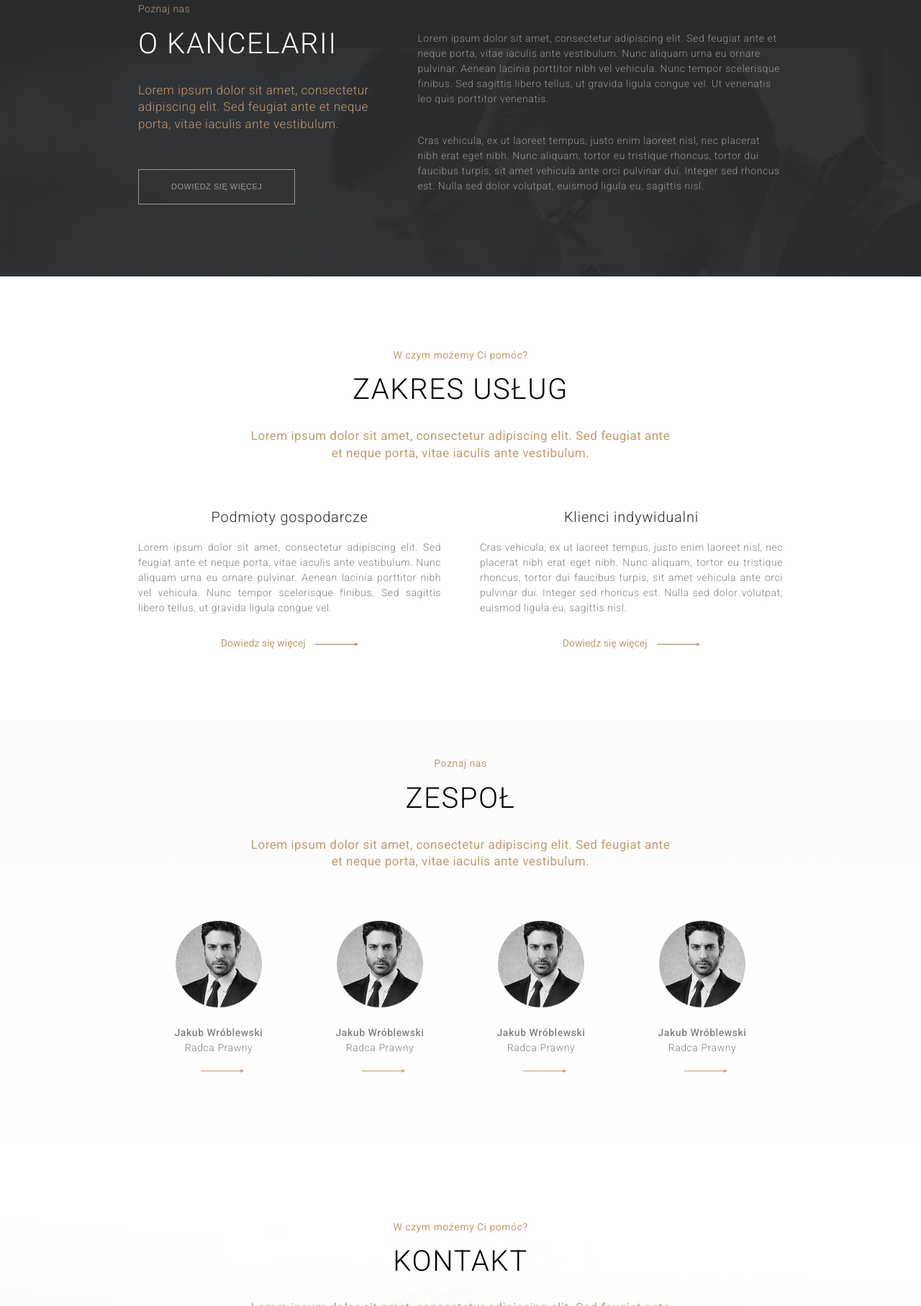
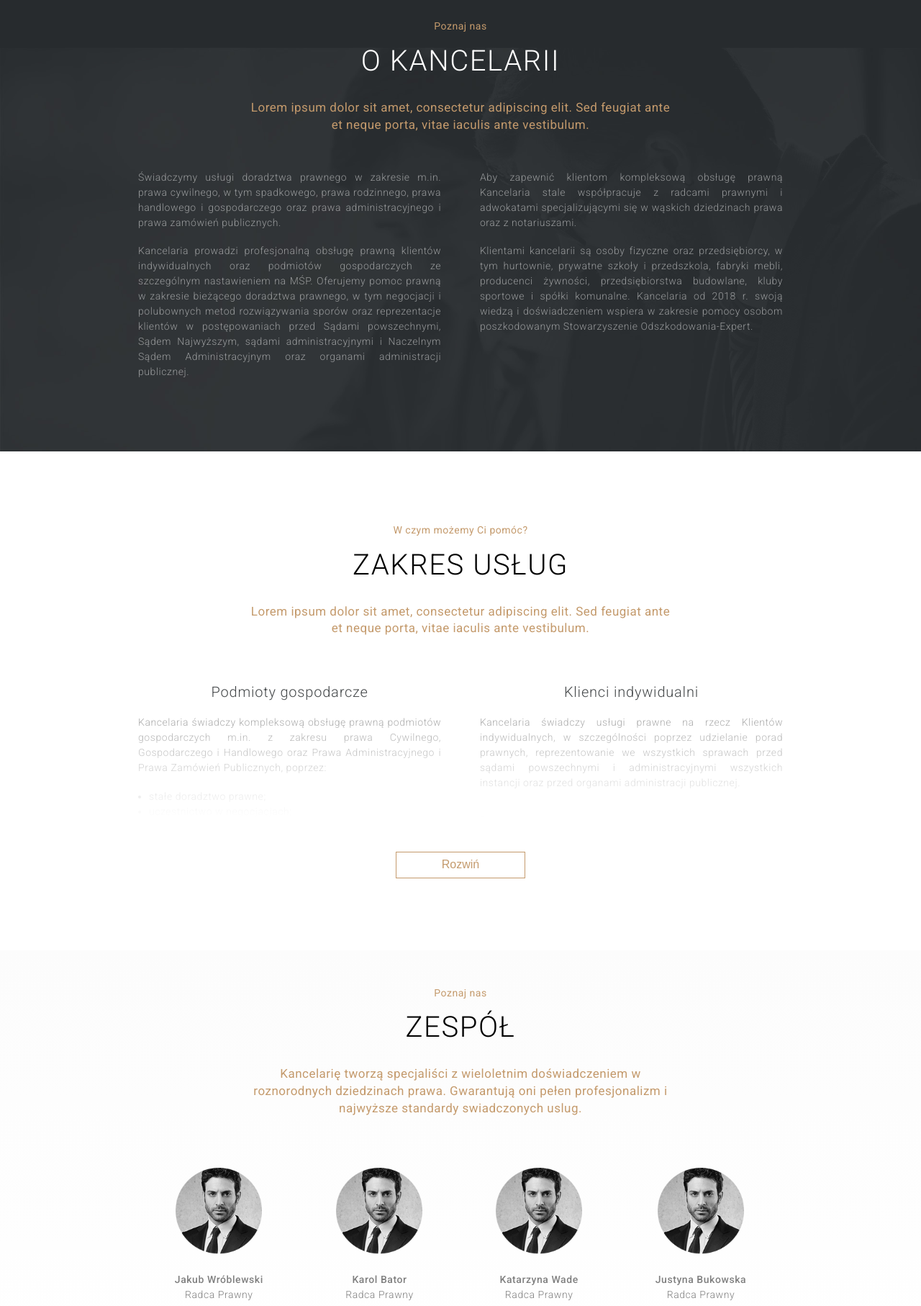
Before and after one commit to MikeyGP/w1, a plain HTML site: page index.html in a window 1280 px wide. Shown: the part 986-2800 px from the top of the page at 72% size. Drawn offline with nearby package versions, Linux system fonts and the light colour scheme.

Commit message:
Add files via upload

```diff
--- a/index.html
+++ b/index.html
@@ -24,10 +24,10 @@
               <nav class="overlay-menu">
                   <ul>
                       <li><a href="index.html">S. glowna</a></li>
-                      <li><a href="#about">O kancelarii</a></li>
-                      <li><a href="#services">Zakres usług</a></li>
-                      <li><a href="#team">Zespoł</a></li>
-                      <li><a href="#contact">Kontakt</a></li>
+                      <li><a href="#okancelarii">O kancelarii</a></li>
+                      <li><a href="#oferta">Zakres usług</a></li>
+                      <li><a href="#zespol">Zespoł</a></li>
+                      <li><a href="#kontakt">Kontakt</a></li>
                   </ul>
               </nav>
           </div>
@@ -42,65 +42,129 @@
       </header>
       <section class="top">
           <div class="ctnr">
-              <div class="slider">
+              <div class="slideshow">
                   <div class="slide">
                       <p>Zakres usług</p>
                       <h1>POMOC PRAWNA<br/> DLA PRZEDSIEBIORCOW</h1>
                       <p>Lorem ipsum dolor sit amet, consectetur adipiscing elit. Sed feugiat ante et neque porta, vitae iaculis ante vestibulum.</p>
-                      <a href="oferta.html">Dowiedz się więcej <img src="images/arrow.svg" alt="arrow"/></a>
+                      <a href="#oferta">Dowiedz się więcej <img src="images/arrow.svg" alt="arrow"/></a>
                   </div>
                   <div class="slide">
+                      <p>Zakres usług</p>
+                      <h1>DOCHODZENIE<br/> WIERZYTELNOŚCI</h1>
+                      <p>Lorem ipsum dolor sit amet, consectetur adipiscing elit. Sed feugiat ante et neque porta, vitae iaculis ante vestibulum.</p>
+                      <a href="#oferta">Dowiedz się więcej <img src="images/arrow.svg" alt="arrow"/></a>
                   </div>
                   <div class="slide">
+                      <p>Zakres usług</p>
+                      <h1>ROZWOD, ALIMENTY<br/> I PODZIAŁ MAJĄTKU</h1>
+                      <p>Lorem ipsum dolor sit amet, consectetur adipiscing elit. Sed feugiat ante et neque porta, vitae iaculis ante vestibulum.</p>
+                      <a href="#oferta">Dowiedz się więcej <img src="images/arrow.svg" alt="arrow"/></a>
                   </div>
                   <div class="slide">
+                      <p>Zakres usług</p>
+                      <h1>PRAWO ADMINISTRACYJNE<br/> I PRAWO ZAMOWIEŃ PUBLICZNYCH</h1>
+                      <p>Lorem ipsum dolor sit amet, consectetur adipiscing elit. Sed feugiat ante et neque porta, vitae iaculis ante vestibulum.</p>
+                      <a href="#oferta">Dowiedz się więcej <img src="images/arrow.svg" alt="arrow"/></a>
                   </div>
               </div>
           </div>
       </section>
-      <section class="about">
-          <div class="ctnr two-col" id="#1">
-              <div class="left-col">
+      <section class="about" id="okancelarii">
+          <div class="ctnr">
+              <div class="header">
                   <p>Poznaj nas</p>
                   <h2>O KANCELARII</h2>
                   <p>Lorem ipsum dolor sit amet, consectetur adipiscing elit. Sed feugiat ante et neque porta, vitae iaculis ante vestibulum.</p>
-                  <button>DOWIEDZ SIĘ WIĘCEJ</button>
               </div>
-              <div class="right-col">
-                  <p>Lorem ipsum dolor sit amet, consectetur adipiscing elit. Sed feugiat ante et neque porta, vitae iaculis ante vestibulum. Nunc aliquam urna eu ornare pulvinar. Aenean lacinia porttitor nibh vel vehicula. Nunc tempor scelerisque finibus. Sed sagittis libero tellus, ut gravida ligula congue vel. Ut venenatis leo quis porttitor venenatis.</p>
-<br/><br/>
-                  <p>Cras vehicula, ex ut laoreet tempus, justo enim laoreet nisl, nec placerat nibh erat eget nibh. Nunc aliquam, tortor eu tristique rhoncus, tortor dui faucibus turpis, sit amet vehicula ante orci pulvinar dui. Integer sed rhoncus est. Nulla sed dolor volutpat, euismod ligula eu, sagittis nisl.</p>
+              <div class="two-col">
+                  <div class="col">
+                      <p>Świadczymy usługi doradztwa prawnego w zakresie m.in. prawa cywilnego, w tym spadkowego, prawa rodzinnego, prawa handlowego i gospodarczego oraz prawa administracyjnego i prawa zamówień publicznych.</p>
+                      <br/>
+                      <p>Kancelaria prowadzi profesjonalną obsługę prawną klientów indywidualnych oraz podmiotów gospodarczych ze szczególnym nastawieniem na MŚP. Oferujemy pomoc prawną w zakresie bieżącego doradztwa prawnego, w tym negocjacji i polubownych metod rozwiązywania sporów oraz reprezentacje klientów w postępowaniach przed Sądami powszechnymi, Sądem Najwyższym, sądami administracyjnymi i Naczelnym Sądem Administracyjnym oraz organami administracji publicznej.</p>
+                  </div>
+                  <div class="col">
+
+
+                      <p>Aby zapewnić klientom kompleksową obsługę prawną Kancelaria stale współpracuje z radcami prawnymi i adwokatami specjalizującymi się w wąskich dziedzinach prawa oraz z notariuszami.</p>
+
+                  <br/>
+                  <p>Klientami kancelarii są osoby fizyczne oraz przedsiębiorcy, w tym hurtownie, prywatne szkoły i przedszkola, fabryki mebli, producenci żywności, przedsiębiorstwa budowlane, kluby sportowe i spółki komunalne. Kancelaria od 2018 r. swoją wiedzą i doświadczeniem wspiera w zakresie pomocy osobom poszkodowanym Stowarzyszenie Odszkodowania-Expert. </p>
+                  </div>
+
               </div>
           </div>
       </section>
-      <section class="offer">
-          <div class="ctnr" id="#2">
+
+
+
+      <section class="offer" id="oferta">
+          <div class="ctnr">
               <div class="header">
                   <p>W czym możemy Ci pomóc?</p>
                   <h2>ZAKRES USŁUG</h2>
                   <p>Lorem ipsum dolor sit amet, consectetur adipiscing elit. Sed feugiat ante et neque porta, vitae iaculis ante vestibulum.</p>
               </div>
-              <div class="two-col">
+              <div class="two-col special-text">
                   <div class="col">
                       <h3>Podmioty gospodarcze</h3>
-                      <p>Lorem ipsum dolor sit amet, consectetur adipiscing elit. Sed feugiat ante et neque porta, vitae iaculis ante vestibulum. Nunc aliquam urna eu ornare pulvinar. Aenean lacinia porttitor nibh vel vehicula. Nunc tempor scelerisque finibus. Sed sagittis libero tellus, ut gravida ligula congue vel.</p>
-                      <a href="oferta.html">Dowiedz się więcej <img src="images/arrow.svg" alt="arrow"/></a>
+                      <p>Kancelaria świadczy kompleksową obsługę prawną podmiotów gospodarczych m.in. z zakresu prawa Cywilnego, Gospodarczego i Handlowego oraz Prawa Administracyjnego i Prawa Zamówień Publicznych, poprzez:</p>
+                      <br/>
+                      <ul>
+                          <li>stałe doradztwo prawne;</li>
+                          <li>uczestnictwo w negocjacjach;</li>
+                          <li>reprezentowanie przed sądami powszechnymi i administracyjnymi oraz organami administracji publicznej;</li>
+                          <li>reprezentowanie w postępowaniach egzekucyjnych;</li>
+                          <li>sporządzenie dokumentacji niezbędnej do rejestracji wybranej przez Klienta formy prawnej prowadzonej działalności gospodarczej, w tym umów spółek prawa handlowego oraz rejestrację podmiotów w KRS;</li>
+                          <li>sporządzenie i opiniowanie umów;</li>
+                          <li>dochodzenie roszczeń o zapłatę w imieniu wierzycieli oraz pomoc prawna dla dłużników;</li>
+                          <li>pomoc prawną w postępowaniach o udzielenie zamówienia publicznego;</li>
+                          <li>prowadzenie spraw pracowniczych podmiotu gospodarczego.</li>
+                      </ul>
                   </div>
+
+
                   <div class="col">
                       <h3>Klienci indywidualni</h3>
-                      <p>Cras vehicula, ex ut laoreet tempus, justo enim laoreet nisl, nec placerat nibh erat eget nibh. Nunc aliquam, tortor eu tristique rhoncus, tortor dui faucibus turpis, sit amet vehicula ante orci pulvinar dui. Integer sed rhoncus est. Nulla sed dolor volutpat, euismod ligula eu, sagittis nisl.</p>
-                      <a href="oferta.html">Dowiedz się więcej <img src="images/arrow.svg" alt="arrow"/></a>
+                      <p>Kancelaria świadczy usługi prawne na rzecz Klientów indywidualnych, w szczególności poprzez udzielanie porad prawnych, reprezentowanie we wszystkich sprawach przed sądami powszechnymi i administracyjnymi wszystkich instancji oraz przed organami administracji publicznej.</p><br/>
+                      <h4>Prawo cywilne</h4>
+                      <br/>
+                      <p>Sprawy:</p>
+                      <br/>
+                      <ul>
+                          <li>o zapłatę, w tym dochodzenie roszczeń w imieniu wierzycieli oraz pomoc prawna dla dłużników</li>
+                          <li>o odszkodowanie i zadośćuczynienie</li>
+                          <li>o zasiedzenie</li>
+                          <li>o niewykonanie lub nienależyte wykonanie umów</li>
+                          <li>spadkowych, w tym o stwierdzenie nabycia spadku, o zachowek, uznanie spadkobiercy za niegodnego dziedziczenia i dział spadku</li>
+                          <li>wieczystkoksięgowych, w tym przygotowywanie wniosków o wpis lub wykreślenie praw i roszczeń, o uzgodnienie księgi wieczystej z rzeczywistym stanem prawnym nieruchomości;</li>
+                          <li>reprezentowanie w postępowaniach egzekucyjnych;</li>
+                      </ul>
+                      <br/>
+                          <h4>Prawo rodzinne i opiekuńcze</h4>
+                          <br/>
+                      <p>Sprawy:</p>
+                      <br/>
+                      <ul>
+                          <li>o rozwód;</li>
+                          <li>o separację;</li>
+                        <li>o alimenty, w tym podwyższenie, obniżenie, stwierdzenie wygaśnięcia obowiązku alimentacyjnego i egzekucja;</li>
+                        <li>o ubezwłasnowolnienie;</li>
+                      </ul>
+                      </div>
+<!--                      <button class="expand-button">Więcej <img src="images/arrow.svg" alt="więcej"/></button>-->
+
                   </div>
+<button class="expand-button">Rozwiń</button>
+              </div>
 
-              </div>
-          </div>
       </section>
-      <section class="team">
-          <div class="ctnr" id="#3">
+      <section class="team" id="zespol">
+          <div class="ctnr">
               <div class="header">
                   <p>Poznaj nas</p>
-                  <h2>ZESPOŁ</h2>
-                  <p>Lorem ipsum dolor sit amet, consectetur adipiscing elit. Sed feugiat ante et neque porta, vitae iaculis ante vestibulum.</p>
+                  <h2>ZESPÓŁ</h2>
+                  <p>Kancelarię tworzą specjaliści z wieloletnim doświadczeniem w roznorodnych dziedzinach prawa. Gwarantują oni pełen profesjonalizm i najwyższe standardy swiadczonych uslug.</p>
               </div>
               <div class="team-ctnr">
                   <div class="team-member">
@@ -111,50 +175,42 @@
                   </div>
                   <div class="team-member">
                       <img src="images/team-1.png" alt="Jakub Wroblewski"/>
-                      <p>Jakub Wróblewski</p>
+                      <p>Karol Bator</p>
                       <p>Radca Prawny</p>
                       <a href="zespol.html"><img src="images/arrow.svg" alt="arrow"/></a>
                   </div>
                   <div class="team-member">
                       <img src="images/team-1.png" alt="Jakub Wroblewski"/>
-                      <p>Jakub Wróblewski</p>
+                      <p>Katarzyna Wade</p>
                       <p>Radca Prawny</p>
                       <a href="zespol.html"><img src="images/arrow.svg" alt="arrow"/></a>
                   </div>
                   <div class="team-member">
                       <img src="images/team-1.png" alt="Jakub Wroblewski"/>
-                      <p>Jakub Wróblewski</p>
+                      <p>Justyna Bukowska</p>
                       <p>Radca Prawny</p>
                       <a href="zespol.html"><img src="images/arrow.svg" alt="arrow"/></a>
                   </div>
               </div>
           </div>
       </section>
-      <section class="contact">
-          <div class="ctnr" id="#4">
+      <section class="contact" id="kontakt">
+          <div class="ctnr">
               <div class="header">
                   <p>W czym możemy Ci pomóc?</p>
                   <h2>KONTAKT</h2>
                   <p>Lorem ipsum dolor sit amet, consectetur adipiscing elit. Sed feugiat ante et neque porta, vitae iaculis ante vestibulum.</p>
               </div>
-              <div class="branch-ctnr">
+
                   <div class="branch">
-                      <h5>Olsztyn</h5>
                       <h6>Kancelaria Radcy Prawnego<br> Jakub Wróblewski</h6>
                       <p>ul. Kopernika 29-31/17<br/>10-512 Olsztyn</p>
                       <p>t: 696-148-528</p>
-                      <p>m: ancelaria@wroblewski.com</p>
+                      <p>m:<a href="mailto:kancelaria@wroblewski.com"> kancelaria@wroblewski.com</a></p>
                       <p>NIP 739-340-53-63</p>
                   </div>
-                  <div class="branch">
-                      <h5>Nidzica</h5>
-                      <h6>Kancelaria Radcy Prawnego<br/> Jakub Wróblewski</h6>
-                      <p>ul. Kopernika 29-31/17<br/>10-512 Olsztyn</p>
-                      <p>t: 696-148-528</p>
-                      <p>m: ancelaria@wroblewski.com</p>
-                      <p>NIP 739-340-53-63</p>
-                  </div>
-              </div>
+
+
               <p>Kancelaria czynna jest od poniedziałku do piątku w godzinach od 9:00 do 16:00.</p>
               <p>W celu umówienia spotkania prosimy o wcześniejszy kontakt telefoniczny.</p>
           </div>
@@ -168,6 +224,28 @@
       <script src="https://code.jquery.com/jquery-3.2.1.min.js" integrity="sha256-hwg4gsxgFZhOsEEamdOYGBf13FyQuiTwlAQgxVSNgt4=" crossorigin="anonymous"></script>
       <script src="js/menu.js"></script>
       <script src="js/smooth-scroll.js"></script>
+      <script>
+          $('.expand-button').on('click', function(){
+  $('.special-text').toggleClass('-expanded');
+
+  if ($('.special-text').hasClass('-expanded')) {
+    $('.expand-button').html('Zwiń');
+  } else {
+    $('.expand-button').html('Rozwiń');
+  }
+});
+      </script>
+      <script>
+      $(".slideshow > div:gt(0)").hide();
+
+setInterval(function() {
+  $('.slideshow > div:first')
+    .fadeOut(2000)
+    .next()
+    .fadeIn(2000)
+    .end()
+    .appendTo('.slideshow');
+}, 6000);</script>
   </body>
 
 </html>
```
